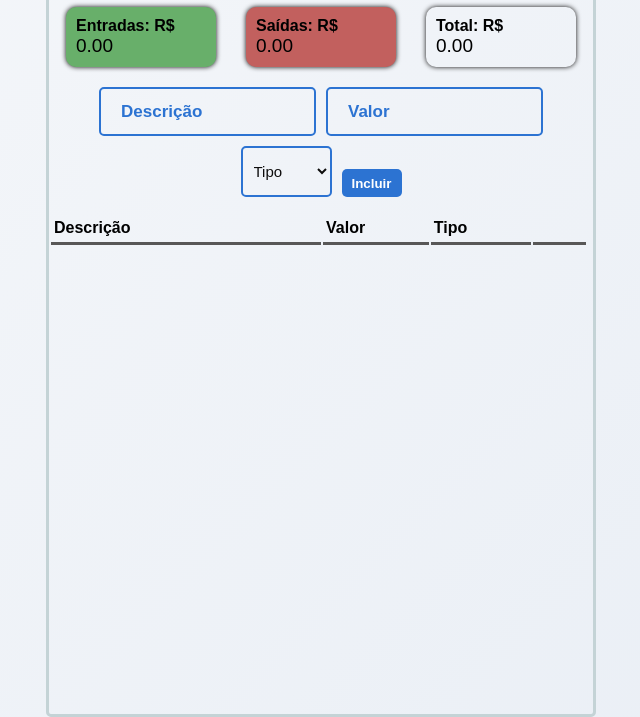
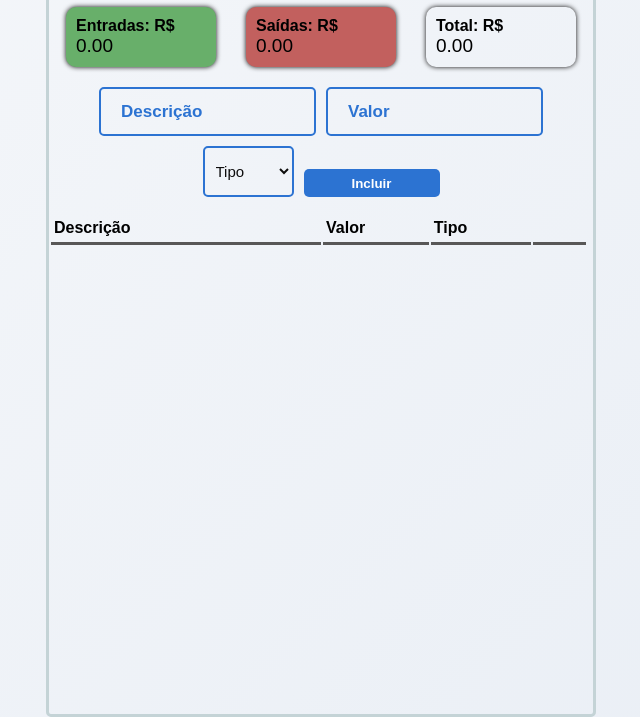
Before and after one commit to Perdk/Controle-de-Gastos, a plain HTML site: page index.html in a window 1280 px wide. Shown: the part 83-800 px from the top of the page, without its empty margins (319-959 px from the left). Drawn offline with Linux system fonts and the light colour scheme.

Commit message:
Finalizado

```diff
--- a/style/style.css
+++ b/style/style.css
@@ -122,6 +122,10 @@ button {
   cursor: pointer;
   height: 28px;
   font-weight: bold;
+}
+
+.novoItem>button {
+  width: 25%;
 }
 
 #botao.resetando {
```
